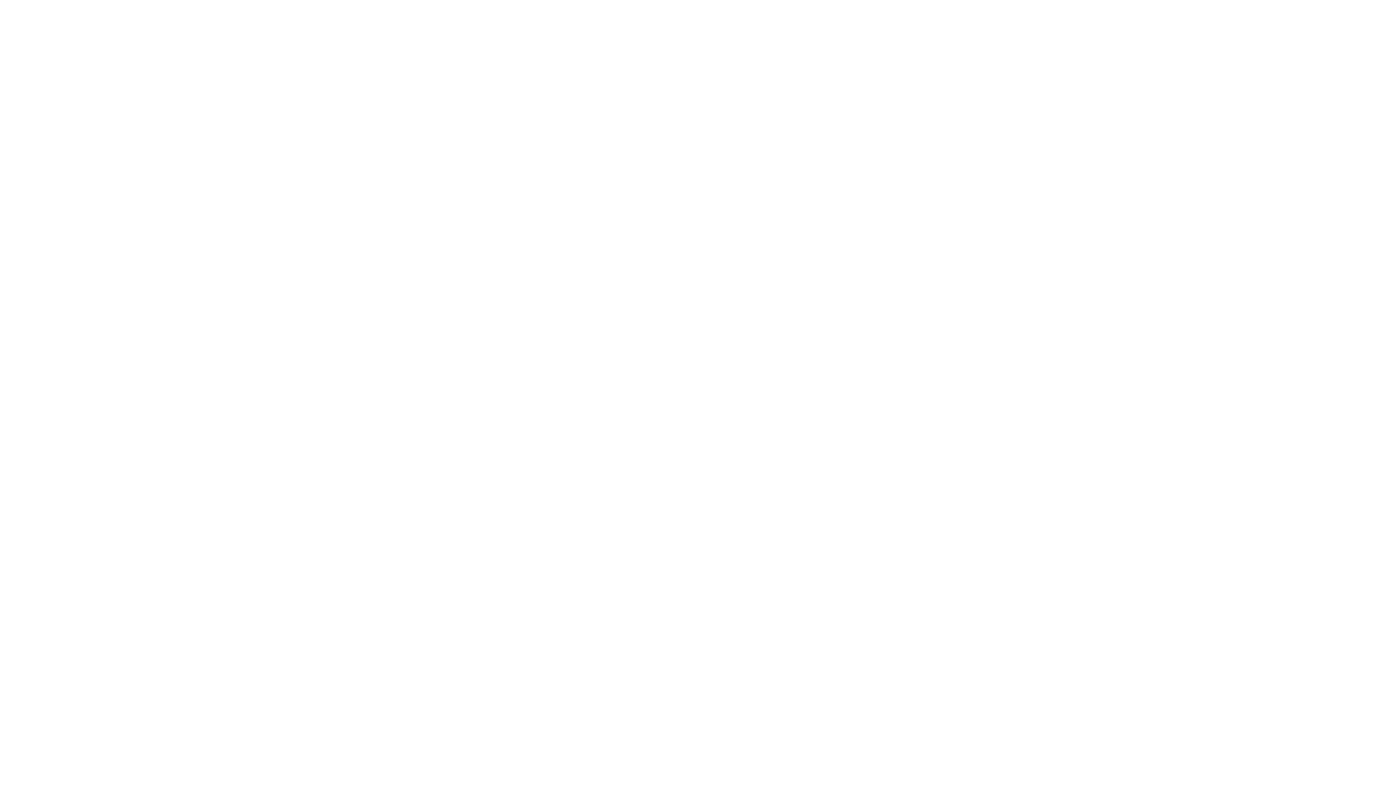
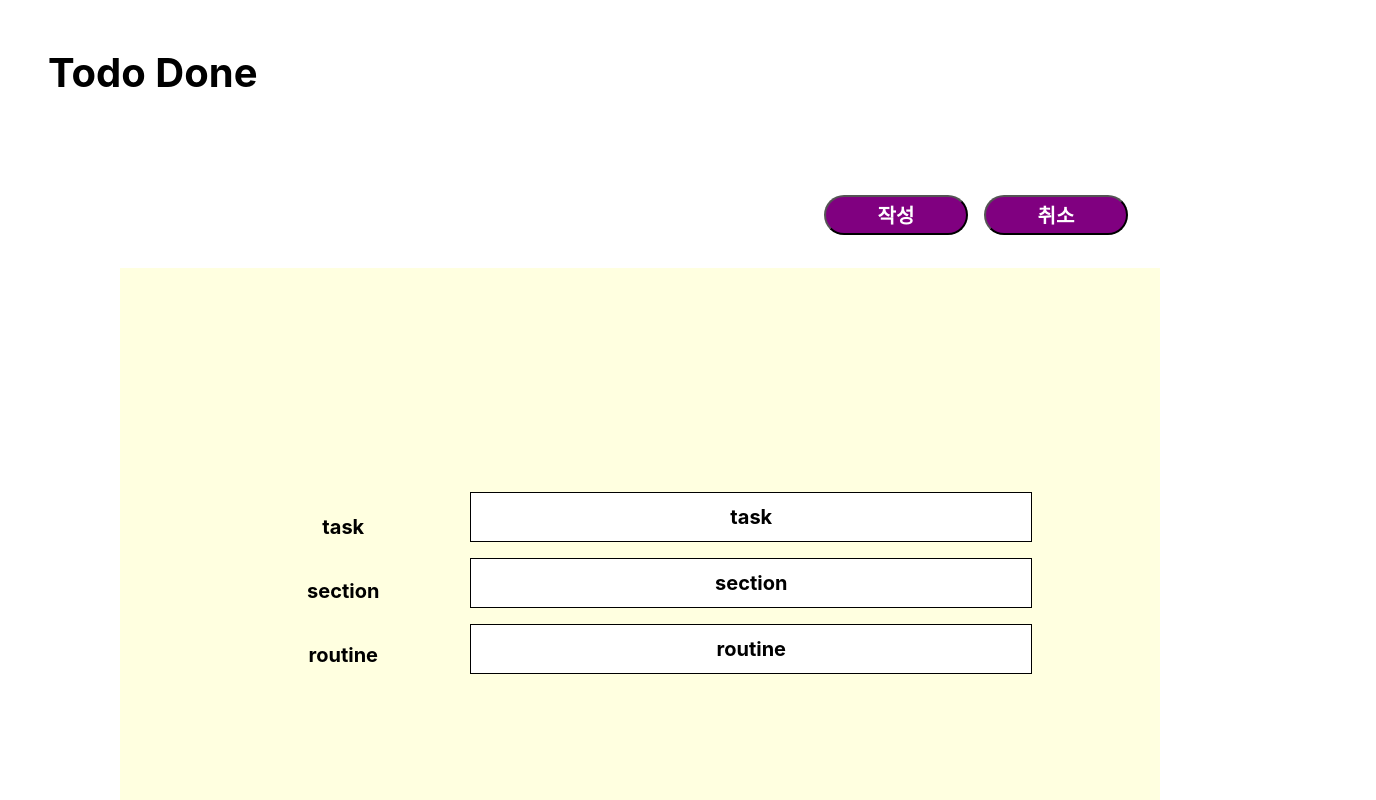
Before and after one commit to kjeongh/USB, a React (Create React App) app in the folder frontend/: page /Todo in a window 1280 px wide. Before the commit this address had no page. Shown: the top 800 px of the page, 1376 px wide, since content can reach past the window. Built offline with nearby package versions, Linux system fonts and the light colour scheme.

Commit message:
feat: 투두 작성, 루틴 작성 페이지 디자인

```diff
--- a/frontend/src/App.jsx
+++ b/frontend/src/App.jsx
@@ -2,6 +2,8 @@ import React from 'react';
 import { BrowserRouter as Router, Routes, Route } from 'react-router-dom';
 import MainPage from './pages/MainPage';
 import RoutinePage from './pages/RoutinePage';
+import Todo from './pages/Todo';
+import Routine from './pages/Routine';
 
 function App() {
   return (
@@ -10,6 +12,8 @@ function App() {
         <Routes>
           <Route path='/' element={<MainPage />} />
           <Route path='/RoutinePage' element={<RoutinePage />} />
+          <Route path='/Todo' element={<Todo />} />
+          <Route path='/Routine' element={<Routine />} />
         </Routes>
       </Router>
     </div>
--- a/frontend/src/Components/Button.jsx
+++ b/frontend/src/Components/Button.jsx
@@ -8,7 +8,7 @@ export const Btn = styled.button`
   border-radius: 2rem;
   background-color: purple;
   color: white;
-  width: 5rem;
+  width: 10rem;
   height: 2.5rem;
   margin-left: 1rem;
 `;
--- a/frontend/src/pages/MainPage.jsx
+++ b/frontend/src/pages/MainPage.jsx
@@ -120,8 +120,12 @@ function Mainpage() {
             </RoutineBtn>
           </LinkWrap>
           <BtnWrap>
-            <Btn name={'추가'} />
-            <Btn name={'삭제'} />
+            <Link
+              to={{ pathname: '/Todo' }}
+              style={{ color: 'inherit', textDecoration: 'inherit' }}
+            >
+              <Btn name={'투두리스트 작성'} />
+            </Link>
           </BtnWrap>
         </ListHeader>
         <ListWrap>
--- /dev/null
+++ b/frontend/src/pages/Routine.jsx
@@ -0,0 +1,135 @@
+import React from 'react';
+import styled from 'styled-components';
+import Header from '../Components/Header';
+import Btn from '../Components/Button';
+
+const MainWrap = styled.div`
+  width: 65rem;
+  height: 45rem;
+  align-items: center;
+  justify-content: center;
+  display: flex;
+  flex-direction: column;
+  margin: auto;
+  margin-top: 2rem;
+  padding: 1rem;
+`;
+
+const TodoWrap = styled.div`
+  width: 65rem;
+  height: 45rem;
+  margin: auto;
+  margin-top: 2rem;
+  align-items: center;
+  justify-content: center;
+  display: flex;
+  background-color: lightyellow;
+`;
+
+const BtnWrap = styled.div`
+  width: 20rem;
+  height: 3rem;
+  align-items: center;
+  justify-content: center;
+  display: flex;
+  margin-left: auto;
+  margin-right: 2rem;
+`;
+
+const TitleWrap = styled.div`
+  width: 15rem;
+  height: 30rem;
+  margin: auto;
+  margin-left: 7rem;
+  align-items: center;
+  justify-content: center;
+  display: flex;
+  flex-direction: column;
+`;
+
+const StartTitle = styled.div`
+  width: 10rem;
+  height: 3rem;
+  margin-bottom: 1rem;
+  align-items: center;
+  justify-content: center;
+  display: flex;
+  font-size: 15pt;
+  font-weight: bold;
+`;
+
+const EndTitle = styled.div`
+  width: 10rem;
+  height: 3rem;
+  margin-bottom: 1rem;
+  align-items: center;
+  justify-content: center;
+  display: flex;
+  font-size: 15pt;
+  font-weight: bold;
+`;
+
+const FormWrap = styled.div`
+  width: 40rem;
+  height: 30rem;
+  margin: auto;
+  margin-right: 7rem;
+  align-items: center;
+  justify-content: center;
+  display: flex;
+  flex-direction: column;
+`;
+
+const Start = styled.form`
+  width: 35rem;
+  height: 3rem;
+  margin-bottom: 1rem;
+  align-items: center;
+  justify-content: center;
+  display: flex;
+  font-size: 15pt;
+  font-weight: bold;
+  background-color: white;
+  border: 1px solid black;
+`;
+
+const End = styled.form`
+  width: 35rem;
+  height: 3rem;
+  margin-bottom: 1rem;
+  align-items: center;
+  justify-content: center;
+  display: flex;
+  font-size: 15pt;
+  font-weight: bold;
+  background-color: white;
+  border: 1px solid black;
+`;
+
+function Routine() {
+  return (
+    <div>
+      <div>
+        <Header />
+        <MainWrap>
+          <BtnWrap>
+            <Btn name={'작성'} />
+            <Btn name={'취소'} />
+          </BtnWrap>
+          <TodoWrap>
+            <TitleWrap>
+              <StartTitle>start</StartTitle>
+              <EndTitle>end</EndTitle>
+            </TitleWrap>
+            <FormWrap>
+              <Start>start</Start>
+              <End>end</End>
+            </FormWrap>
+          </TodoWrap>
+        </MainWrap>
+      </div>
+    </div>
+  );
+}
+
+export default Routine;
--- a/frontend/src/pages/RoutinePage.jsx
+++ b/frontend/src/pages/RoutinePage.jsx
@@ -120,8 +120,12 @@ function Mainpage() {
             </RoutineBtn>
           </LinkWrap>
           <BtnWrap>
-            <Btn name={'추가'} />
-            <Btn name={'삭제'} />
+            <Link
+              to={{ pathname: '/Routine' }}
+              style={{ color: 'inherit', textDecoration: 'inherit' }}
+            >
+              <Btn name={'루틴 작성'} />
+            </Link>
           </BtnWrap>
         </ListHeader>
         <ListWrap>
--- /dev/null
+++ b/frontend/src/pages/Todo.jsx
@@ -0,0 +1,158 @@
+import React from 'react';
+import styled from 'styled-components';
+import Header from '../Components/Header';
+import Btn from '../Components/Button';
+
+const MainWrap = styled.div`
+  width: 65rem;
+  height: 45rem;
+  align-items: center;
+  justify-content: center;
+  display: flex;
+  flex-direction: column;
+  margin: auto;
+  margin-top: 2rem;
+  padding: 1rem;
+`;
+
+const TodoWrap = styled.div`
+  width: 65rem;
+  height: 45rem;
+  margin: auto;
+  margin-top: 2rem;
+  align-items: center;
+  justify-content: center;
+  display: flex;
+  background-color: lightyellow;
+`;
+
+const BtnWrap = styled.div`
+  width: 20rem;
+  height: 3rem;
+  align-items: center;
+  justify-content: center;
+  display: flex;
+  margin-left: auto;
+  margin-right: 2rem;
+`;
+
+const TitleWrap = styled.div`
+  width: 15rem;
+  height: 30rem;
+  margin: auto;
+  margin-left: 7rem;
+  align-items: center;
+  justify-content: center;
+  display: flex;
+  flex-direction: column;
+`;
+
+const TaskTitle = styled.div`
+  width: 10rem;
+  height: 3rem;
+  margin-bottom: 1rem;
+  align-items: center;
+  justify-content: center;
+  display: flex;
+  font-size: 15pt;
+  font-weight: bold;
+`;
+
+const SectionTtitle = styled.div`
+  width: 10rem;
+  height: 3rem;
+  margin-bottom: 1rem;
+  align-items: center;
+  justify-content: center;
+  display: flex;
+  font-size: 15pt;
+  font-weight: bold;
+`;
+
+const RoutineTitle = styled.div`
+  width: 10rem;
+  height: 3rem;
+  align-items: center;
+  justify-content: center;
+  display: flex;
+  font-size: 15pt;
+  font-weight: bold;
+`;
+
+const FormWrap = styled.div`
+  width: 40rem;
+  height: 30rem;
+  margin: auto;
+  margin-right: 7rem;
+  align-items: center;
+  justify-content: center;
+  display: flex;
+  flex-direction: column;
+`;
+
+const Task = styled.form`
+  width: 35rem;
+  height: 3rem;
+  margin-bottom: 1rem;
+  align-items: center;
+  justify-content: center;
+  display: flex;
+  font-size: 15pt;
+  font-weight: bold;
+  background-color: white;
+  border: 1px solid black;
+`;
+
+const Section = styled.form`
+  width: 35rem;
+  height: 3rem;
+  margin-bottom: 1rem;
+  align-items: center;
+  justify-content: center;
+  display: flex;
+  font-size: 15pt;
+  font-weight: bold;
+  background-color: white;
+  border: 1px solid black;
+`;
+
+const Routine = styled.form`
+  width: 35rem;
+  height: 3rem;
+  margin-bottom: 1rem;
+  align-items: center;
+  justify-content: center;
+  display: flex;
+  font-size: 15pt;
+  font-weight: bold;
+  background-color: white;
+  border: 1px solid black;
+`;
+
+function Todo() {
+  return (
+    <div>
+      <Header />
+      <MainWrap>
+        <BtnWrap>
+          <Btn name={'작성'} />
+          <Btn name={'취소'} />
+        </BtnWrap>
+        <TodoWrap>
+          <TitleWrap>
+            <TaskTitle>task</TaskTitle>
+            <SectionTtitle>section</SectionTtitle>
+            <RoutineTitle>routine</RoutineTitle>
+          </TitleWrap>
+          <FormWrap>
+            <Task>task</Task>
+            <Section>section</Section>
+            <Routine>routine</Routine>
+          </FormWrap>
+        </TodoWrap>
+      </MainWrap>
+    </div>
+  );
+}
+
+export default Todo;
```
